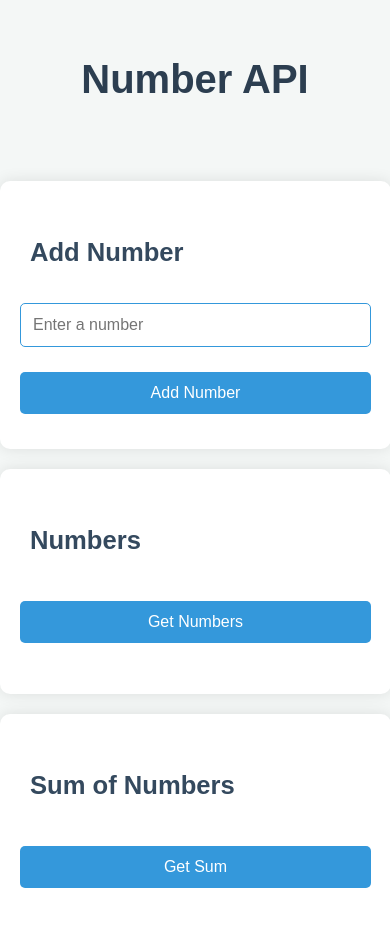
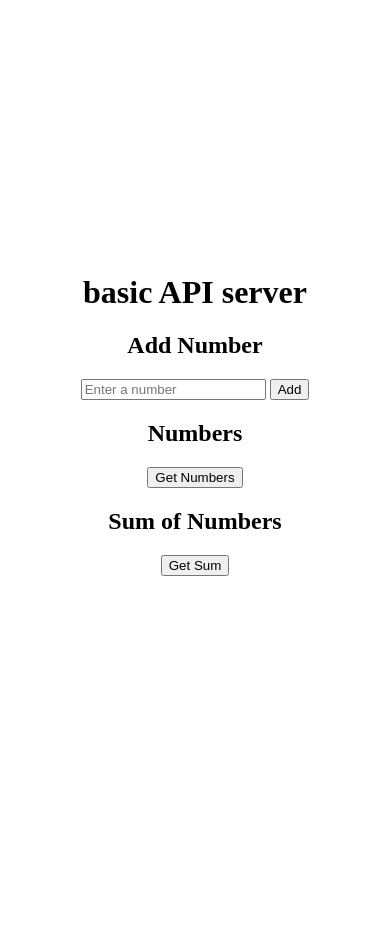
Before and after one commit to nurashi/ArraySumCalculator-, a plain HTML site: page static/index.html in a window 390 px wide. After the commit the page ends 844 px from the top, so only its background shows below. Drawn offline with Linux system fonts and the light colour scheme.

Commit message:
Fixed some bugs

```diff
--- a/static/index.html
+++ b/static/index.html
@@ -1,48 +1,54 @@
 <!DOCTYPE html>
 <html lang="en">
 <head>
-    <meta charset="UTF-8" />
-    <meta name="viewport" content="width=device-width, initial-scale=1.0" />
-    <link rel="stylesheet" href="/static/style.css" />
-    <title>API</title>
+    <meta charset="UTF-8">
+    <meta name="viewport" content="width=device-width, initial-scale=1.0">
+    <link rel="stylesheet" href="style.css">
+    <title>basic API server</title>
 </head>
 <body>
-    <h1>Number API</h1>
 
-    <div>
+<div class="container">
+    <h1>basic API server</h1>
+
+    <div class="mb-3">
         <h2>Add Number</h2>
-      <input type="number" id="numberInput" placeholder="Enter a number" />
-      <button onclick="addNumber()">Add Number</button>
+        <input type="number" id="numberInput" placeholder="Enter a number">
+        <button onclick="addNumber()">Add</button>
     </div>
 
-    <div>
+    <div class="mb-3">
         <h2>Numbers</h2>
         <button onclick="getNumbers()">Get Numbers</button>
         <ul id="numberList"></ul>
     </div>
 
-    <div>
+    <div class="mb-3">
         <h2>Sum of Numbers</h2>
         <button onclick="getSum()">Get Sum</button>
         <p id="sumResult"></p>
+    </div>
 </div>
 
 <script>
     const apiUrl = "http://localhost:2007";
 
     function getNumbers() {
-        fetch(`${apiUrl}/numbers`)
-          .then((response) => response.json())
-          .then((numbers) => {
+        fetch(`${apiUrl}/numbers`,{
+            mode: 'same-origin'
+        })
+            .then(response => response.json())
+            .then(numbers => {
+                console.log(numbers);
                 const numberList = document.getElementById("numberList");
                 numberList.innerHTML = "";
-            numbers.forEach((number) => {
+                numbers.forEach(number => {
                     const listItem = document.createElement("li");
                     listItem.textContent = number;
                     numberList.appendChild(listItem);
                 });
             })
-          .catch((error) => console.error("Error:", error));
+            .catch(error => console.error("Error:", error));
     }
 
     function addNumber() {
@@ -54,25 +60,25 @@
 
         fetch(`${apiUrl}/numbers/${number}`, {
             method: "POST",
-          headers: {
-            "Content-Type": "application/json",
-          },
+            headers: { "Content-Type": "application/json" },
+            mode: 'same-origin'
         })
-          .then((response) => response.json())
-          .then((numbers) => {
-            getNumbers();
-          })
-          .catch((error) => console.error("Error:", error));
+            .then(response => response.json())
+            .then(() => getNumbers())
+            .catch(error => console.error("Error:", error));
     }
 
     function getSum() {
-        fetch(`${apiUrl}/sum`)
-          .then((response) => response.json())
-          .then((sum) => {
+        fetch(`${apiUrl}/sum`, {
+            mode: 'same-origin'
+        })
+            .then(response => response.text())
+            .then(sum => {
                 document.getElementById("sumResult").textContent = `Sum: ${sum}`;
             })
-          .catch((error) => console.error("Error:", error));
+            .catch(error => console.error("Error:", error));
     }
 </script>
+
 </body>
 </html>
--- a/static/style.css
+++ b/static/style.css
@@ -1,118 +1,12 @@
 body {
-  font-family: 'Arial', sans-serif;
-  background-color: #f4f7f6;
+  display: flex;
+  justify-content: center;
+  align-items: center;
+  flex-direction: column;
+  height: 100vh;
   margin: 0;
-  padding: 0;
-  color: #333;
-  line-height: 1.6;
 }
 
-h1 {
-  color: #2c3e50;
+.container {
   text-align: center;
-  padding: 20px 0;
-  font-size: 2.5em;
-  margin-bottom: 50px;
 }
-
-h2 {
-  color: #34495e;
-  font-size: 1.6em;
-  margin-bottom: 20px;
-  padding: 10px;
-}
-
-p {
-  color: #666;
-  font-size: 1.2em;
-  margin-top: 10px;
-}
-
-div {
-  width: 60%;
-  max-width: 800px;
-  margin: 20px auto;
-  padding: 20px;
-  background-color: #fff;
-  border-radius: 10px;
-  box-shadow: 0 0 15px rgba(0, 0, 0, 0.1);
-}
-
-ul {
-  padding-left: 0;
-  list-style: none;
-}
-
-ul li {
-  background-color: #ecf0f1;
-  padding: 15px;
-  margin: 10px 0;
-  border-radius: 5px;
-  font-size: 1.1em;
-  display: flex;
-  justify-content: space-between;
-  align-items: center;
-  transition: background-color 0.3s ease;
-}
-
-ul li:hover {
-  background-color: #d5d9dc;
-}
-
-input[type="number"], button {
-  padding: 12px;
-  font-size: 16px;
-  border-radius: 5px;
-  border: 1px solid #ccc;
-  margin-bottom: 15px;
-  width: 70%;
-  box-sizing: border-box;
-}
-
-input[type="number"] {
-  border-color: #3498db;
-}
-
-button {
-  background-color: #3498db;
-  color: white;
-  border: none;
-  cursor: pointer;
-  width: 100px;
-  display: inline-block;
-  text-align: center;
-  padding: 12px;
-  border-radius: 5px;
-  transition: background-color 0.3s ease;
-}
-
-button:hover {
-  background-color: #2980b9;
-}
-
-button {
-  display: inline-block;
-  margin-top: 10px;
-}
-
-ul {
-  padding-left: 0;
-  text-align: left;
-}
-
-#sumResult {
-  font-size: 1.3em;
-  color: #2ecc71;
-  font-weight: bold;
-}
-
-@media (max-width: 768px) {
-  div {
-      width: 90%;
-  }
-
-  input[type="number"], button {
-      width: 100%;
-      box-sizing: border-box;
-  }
-}
```
Also changed, not shown: static/pictures/png-transparent-splash-blue-splash-miscellaneous-blue-drop-thumbnail.png (added), 1 other file. Lines whose indentation alone changed are shown as unchanged.
